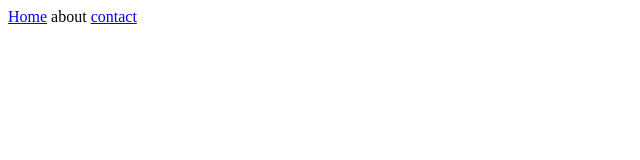
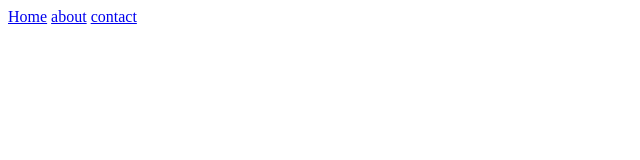
Before and after one commit to sohailahmad07/git-workflow, a plain HTML site: page index.html in a window 1280 px wide. Shown: the full height of the page, 0-640 px from the left. Drawn offline with Linux system fonts and the light colour scheme.

Commit message:
Fixed About

```diff
--- a/index.html
+++ b/index.html
@@ -7,7 +7,7 @@
 <body>
 <div>
     <a href="home">Home</a>
-    <a href="about"></a>about
+    <a href="about">about</a>
     <a href="contact">contact</a>
 </div>
 </body>
```
